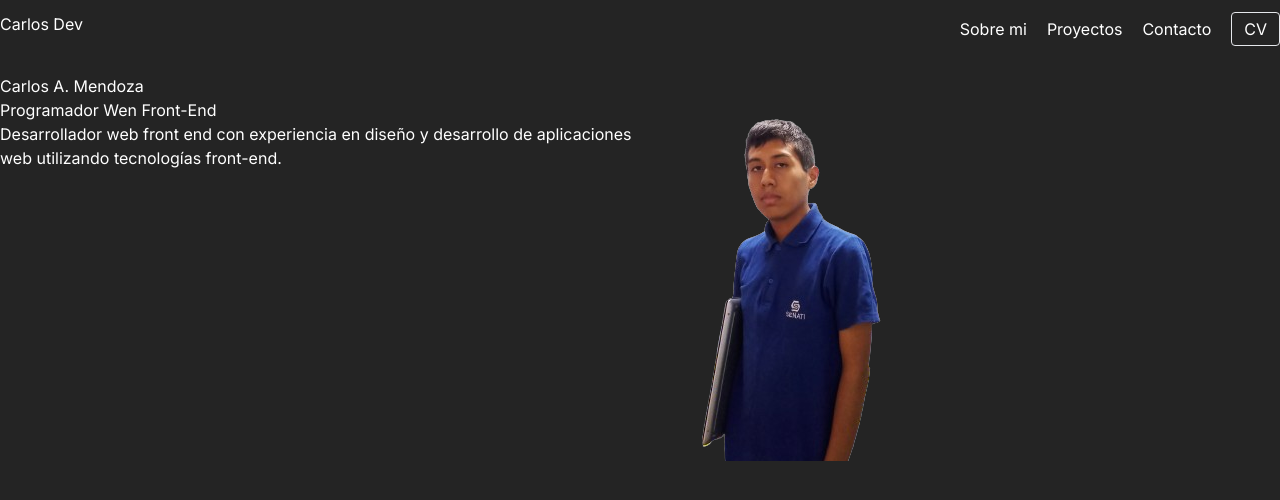
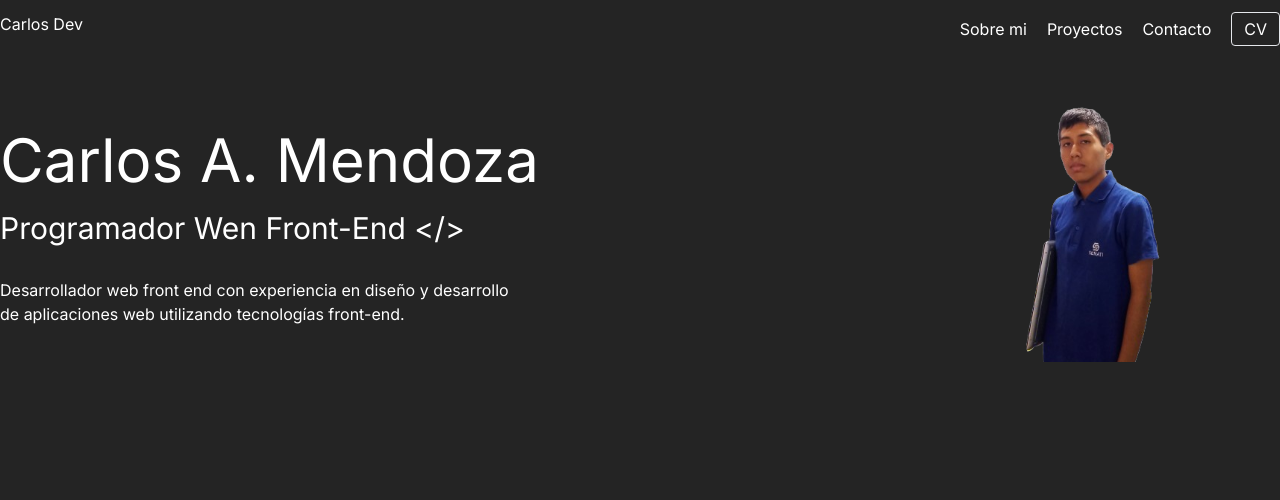
Before and after one commit to CarlosDavid-AM/carlos-dev, a Next.js app: page / in a window 1280 px wide. Shown: the top 500 px of the page. Built offline with nearby package versions, Linux system fonts and the light colour scheme.

Commit message:
Page Home V.2

```diff
--- a/src/app/page.tsx
+++ b/src/app/page.tsx
@@ -3,21 +3,27 @@ import React from 'react'
 const page = () => {
   return (
     <div className='container mx-auto'>
-      <div className='flex'>
-        <div className='w-1/2'>
-          <h1>
+      {/* Header */}
+      <div className='flex justify-between'>
+        <div className='w-1/2 flex flex-col gap-y-5 pt-14'>
+          <h1 className='text-6xl'>
             Carlos A. Mendoza
           </h1>
-          <h2>
-            Programador Wen Front-End
+          <h2 className='text-3xl'>
+            Programador Wen Front-End &lt;/&gt;
           </h2>
-          <p>
+          <p className='mr-28 pt-3'>
             Desarrollador web front end con experiencia en diseño y desarrollo de aplicaciones web utilizando
             tecnologías front-end.
           </p>
         </div>
-        <img src="/imagenes/miPerfil.jpg" alt="miPerfil" />
+        <img className='h-72 mr-20' src="/imagenes/miPerfil.jpg" alt="miPerfil" />
       </div>
+
+      {/* Body */}
+      <div></div>
+
+      {/* Footer */}
     </div>
   )
 }
```
